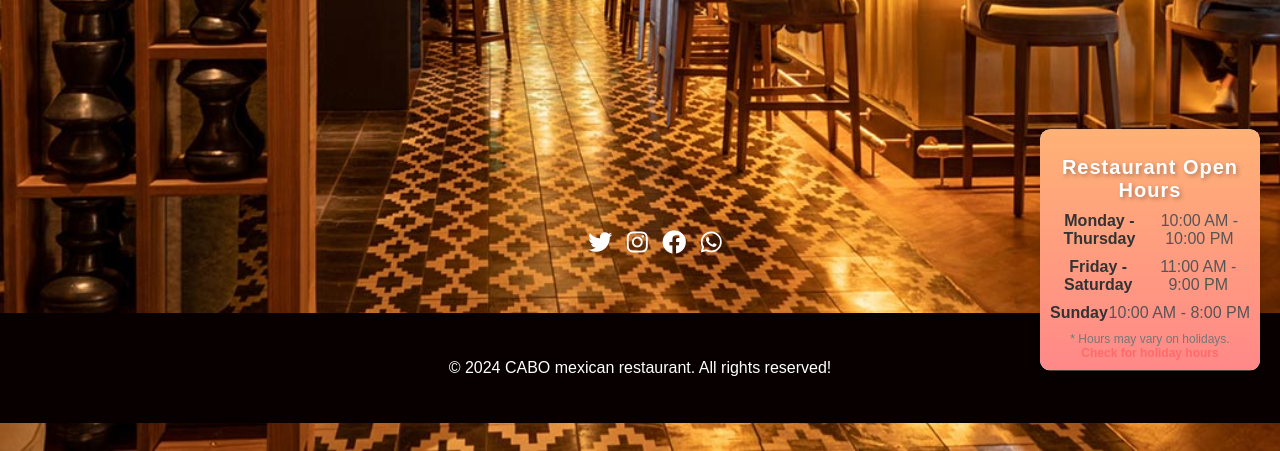
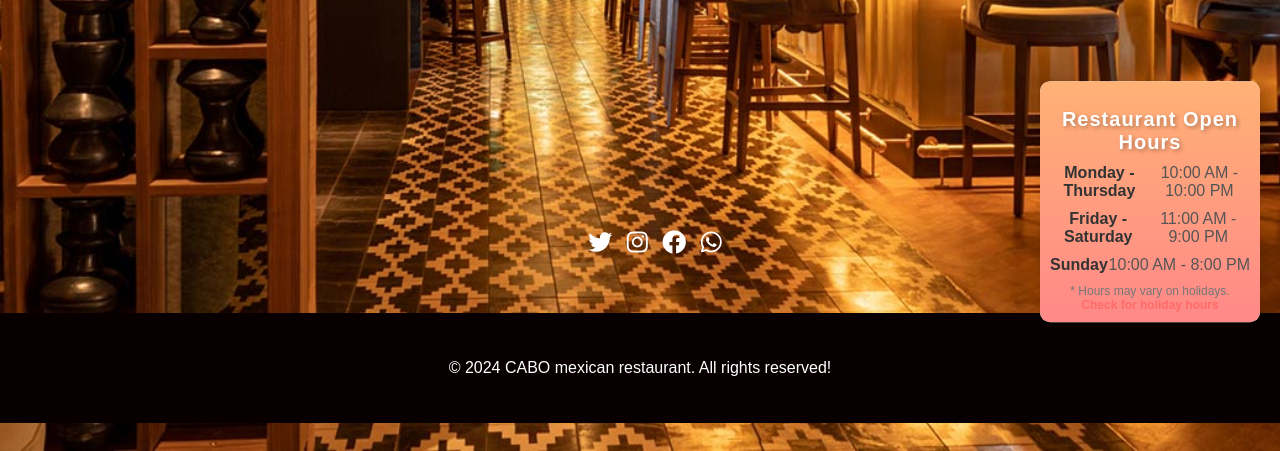
Before and after one commit to bezabezi/IT116-group-project-Bezawit-Khunnarin-Ibrahim-and-Amy, a plain HTML site: page index.html in a window 1280 px wide. Shown: the part 939-1390 px from the top of the page. Drawn offline with Linux system fonts and the light colour scheme.

Commit message:
Update style.css

```diff
--- a/style.css
+++ b/style.css
@@ -232,7 +232,7 @@ header h1 {
     z-index: 1000; /* Ensure it's above other content */
     overflow: hidden;
     transition: transform 0.3s ease;
-    transform: translateY(220%);
+    transform: translateY(200%);
 }
 
 .open-hours:hover {
```
